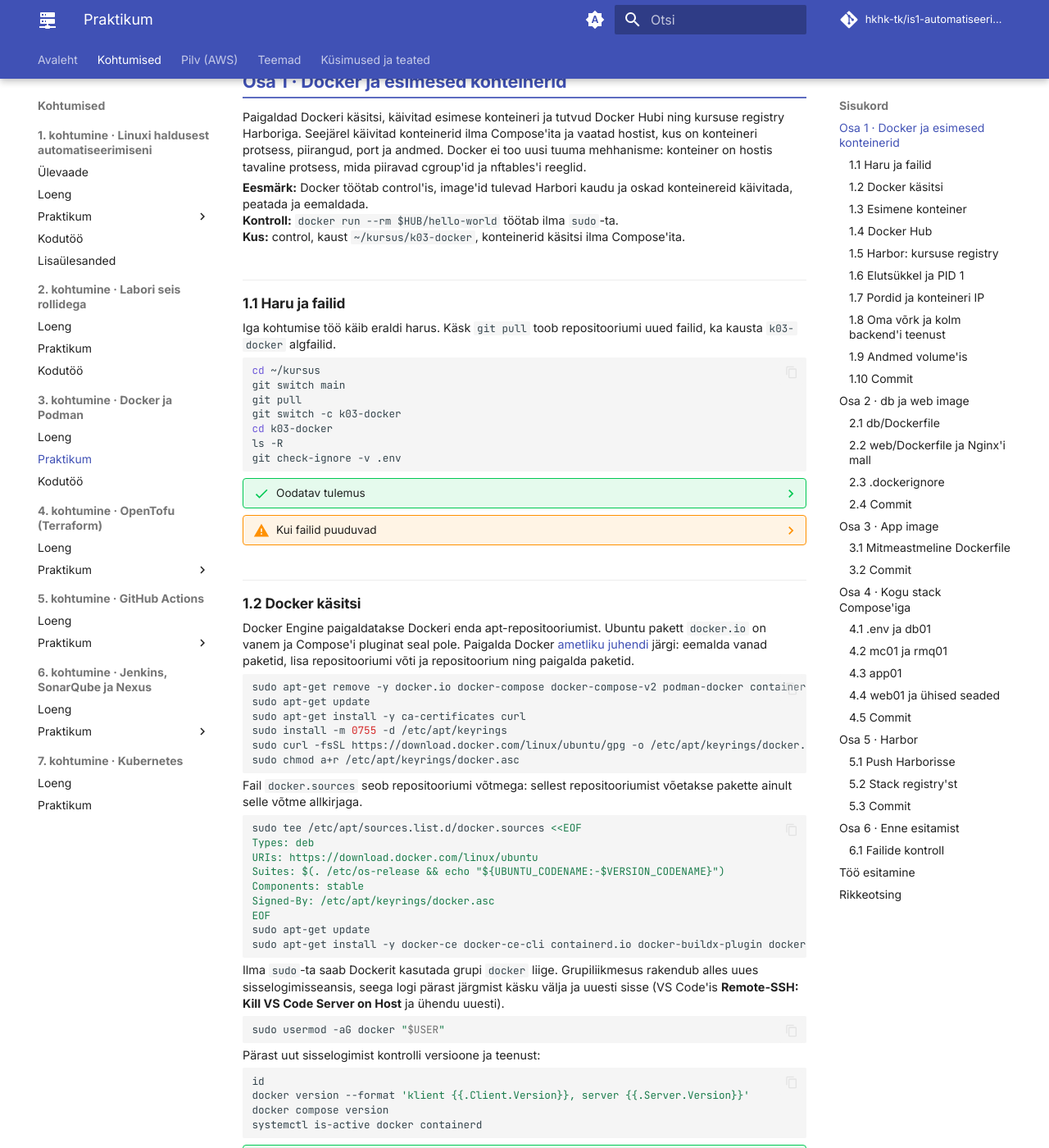
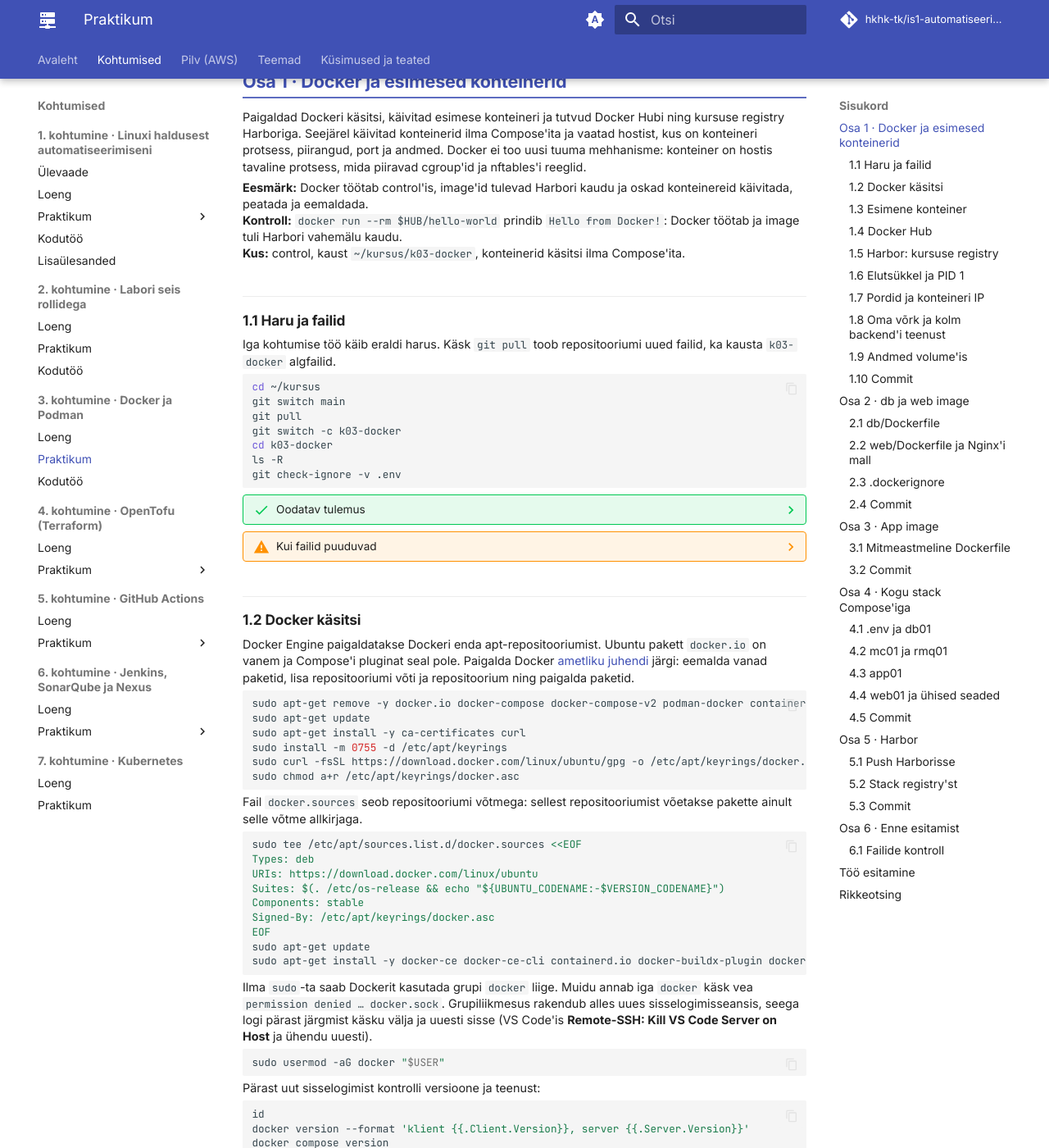
Before and after one commit to hkhk-tk/is1-automatiseerimine, an MkDocs documentation site: the page built from docs/k03/lab.md, in a window 1280 px wide and 1400 px high, scrolled down 527 px. Shown: the whole window at 82% size. Built offline with MkDocs 1.6.1 and Material for MkDocs 9.7.7, drawn with Linux system fonts in a browser that asks for light colours; comment, search, counter and statistics services are not loaded.

Commit message:
K3 praktikum: osa 1 kontroll näitab Dockeri ja Harbori tööd, sudo selgitus sammus 1.2

````diff
--- a/docs/k03/lab.md
+++ b/docs/k03/lab.md
@@ -43,7 +43,7 @@ Küsimused: [Küsimused ja teated](https://github.com/hkhk-tk/is126-arutelu/disc
 Paigaldad Dockeri käsitsi, käivitad esimese konteineri ja tutvud Docker Hubi ning kursuse registry Harboriga. Seejärel käivitad konteinerid ilma Compose'ita ja vaatad hostist, kus on konteineri protsess, piirangud, port ja andmed. Docker ei too uusi tuuma mehhanisme: konteiner on hostis tavaline protsess, mida piiravad cgroup'id ja nftables'i reeglid.
 
 **Eesmärk:** Docker töötab control'is, image'id tulevad Harbori kaudu ja oskad konteinereid käivitada, peatada ja eemaldada.
-**Kontroll:** `docker run --rm $HUB/hello-world` töötab ilma `sudo`-ta.
+**Kontroll:** `docker run --rm $HUB/hello-world` prindib `Hello from Docker!`: Docker töötab ja image tuli Harbori vahemälu kaudu.
 **Kus:** control, kaust `~/kursus/k03-docker`, konteinerid käsitsi ilma Compose'ita.
 
 ### 1.1 Haru ja failid
@@ -95,7 +95,7 @@ sudo apt-get update
 sudo apt-get install -y docker-ce docker-ce-cli containerd.io docker-buildx-plugin docker-compose-plugin
 ```
 
-Ilma `sudo`-ta saab Dockerit kasutada grupi `docker` liige. Grupiliikmesus rakendub alles uues sisselogimisseansis, seega logi pärast järgmist käsku välja ja uuesti sisse (VS Code'is **Remote-SSH: Kill VS Code Server on Host** ja ühendu uuesti).
+Ilma `sudo`-ta saab Dockerit kasutada grupi `docker` liige. Muidu annab iga `docker` käsk vea `permission denied … docker.sock`. Grupiliikmesus rakendub alles uues sisselogimisseansis, seega logi pärast järgmist käsku välja ja uuesti sisse (VS Code'is **Remote-SSH: Kill VS Code Server on Host** ja ühendu uuesti).
 
 ```bash
 sudo usermod -aG docker "$USER"
````
